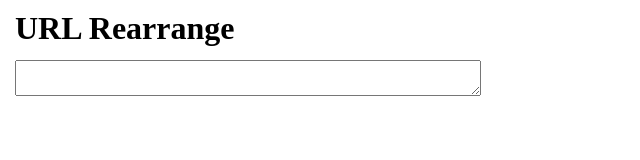
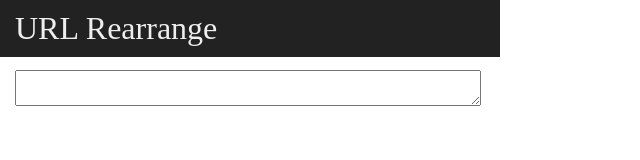
Before and after one commit to iwtn/url_rearrange, a browser extension: page settings.html in a window 1280 px wide. Shown: the whole page, without its empty margins (0-640 px from the left). Drawn offline with Linux system fonts and the light colour scheme.

Commit message:
adjust spaces

```diff
--- a/popup.css
+++ b/popup.css
@@ -1,17 +1,22 @@
 body {
   font-size: 16px;
   width: 500px;
-  padding: 0;
+  padding: 0 0 10px 0;
   margin: 0;
+  color: #222;
 }
 h1 {
-  margin: 10px 0;
+  background-color: #222;
+  color: #eee;
+  padding: 10px 15px;
+  margin: 0px 0px 10px 0px;
 }
 h2 {
   margin: 15px 0 5px 0;
+  padding: 10px 15px 5px 15px;
 }
 h1, h2 {
-  padding: 0px 15px;
+  font-weight: normal;
 }
 
 table {
@@ -27,11 +32,11 @@ table tr td {
   overflow: hidden;
 }
 table tr td:first-child{
-  padding: 3px 5px 3px 15px;
+  padding: 3px 5px 3px 0px;
   width: 1em;
 }
 table tr td:last-child{
-  padding: 3px 15px 3px 5px;
+  padding: 3px 0px 3px 5px;
 }
 
 textarea {
```
